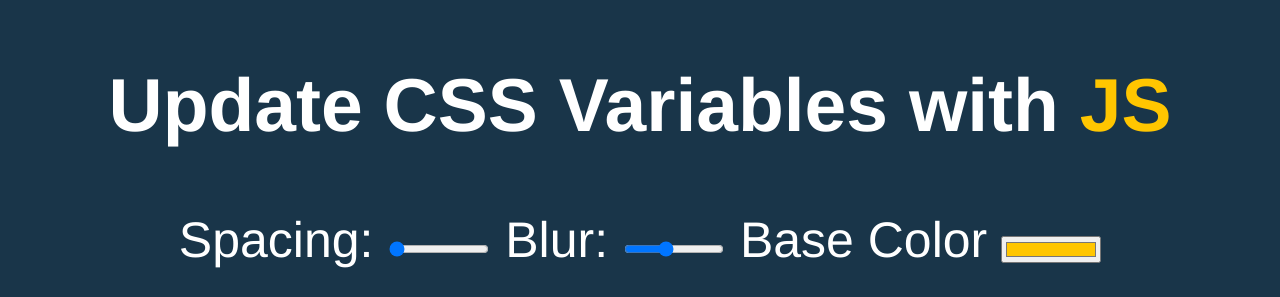
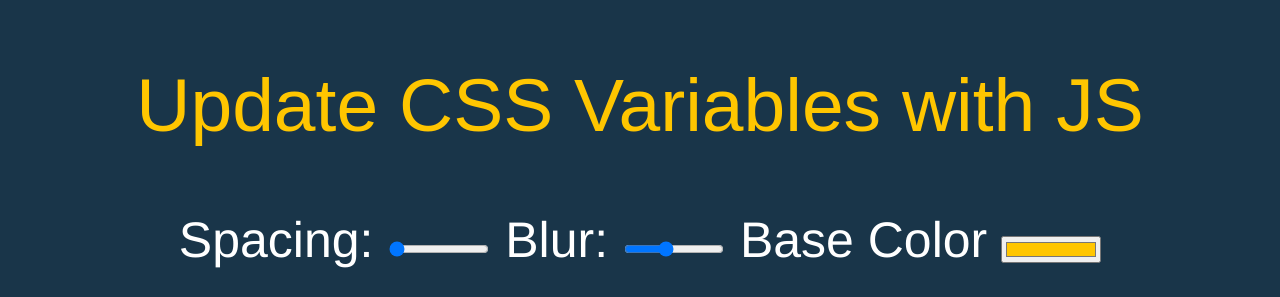
Before and after one commit to camiloricoe/JavaScript30, a plain HTML site: page 03 - CSS Variables/index.html in a window 1280 px wide. Shown: the top 297 px of the page. Drawn offline with Linux system fonts and the light colour scheme.

```diff
--- a/03 - CSS Variables/index.html
+++ b/03 - CSS Variables/index.html
@@ -5,7 +5,7 @@
   <title>Scoped CSS Variables and JS</title>
 </head>
 <body>
-  <h2>Update CSS Variables with <span class='hl'>JS</span></h2>
+  <h2 class='hl'>Update CSS Variables with <span class='hl'>JS</span></h2>
 
   <div class="controls">
     <label for="spacing">Spacing:</label>
@@ -35,6 +35,9 @@
 
     .hl {
       color: var(--base);
+      font-family: anchor-web, sans-serif;
+      font-style: normal;
+      font-weight: 500;
 
     }
 
```
